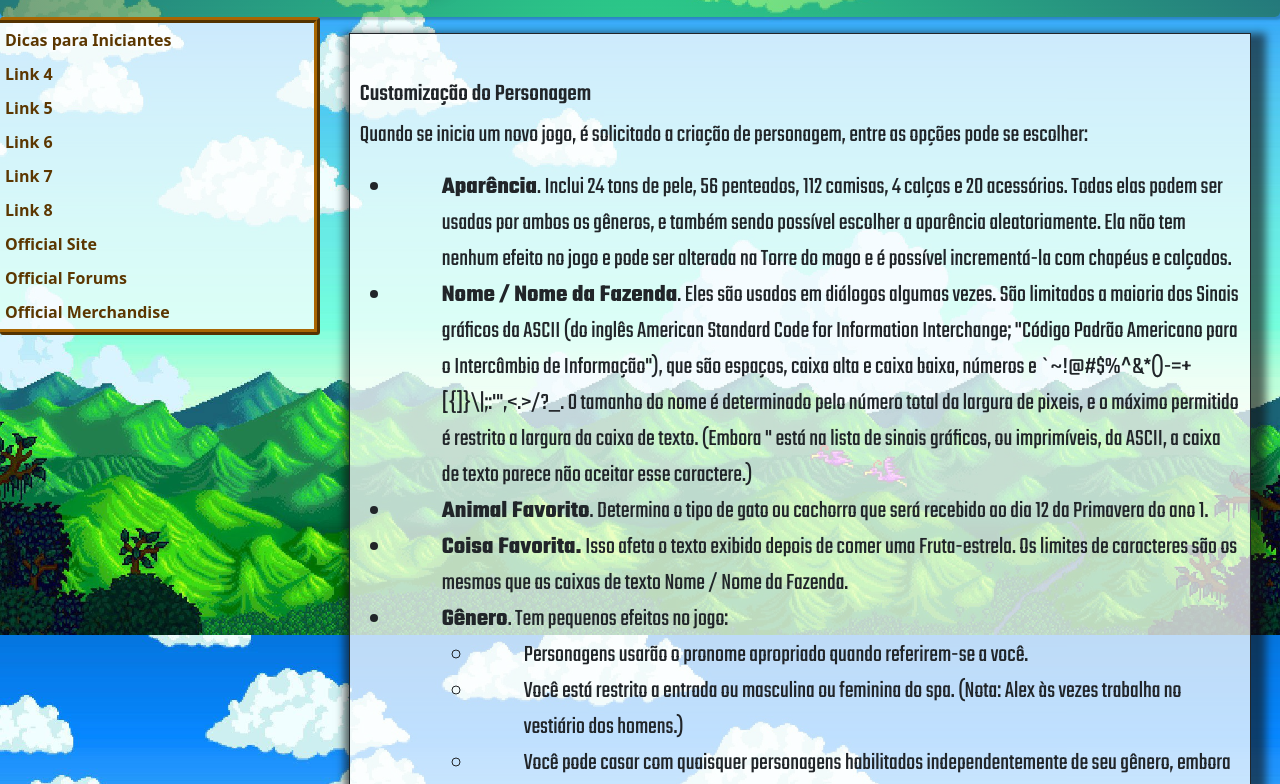
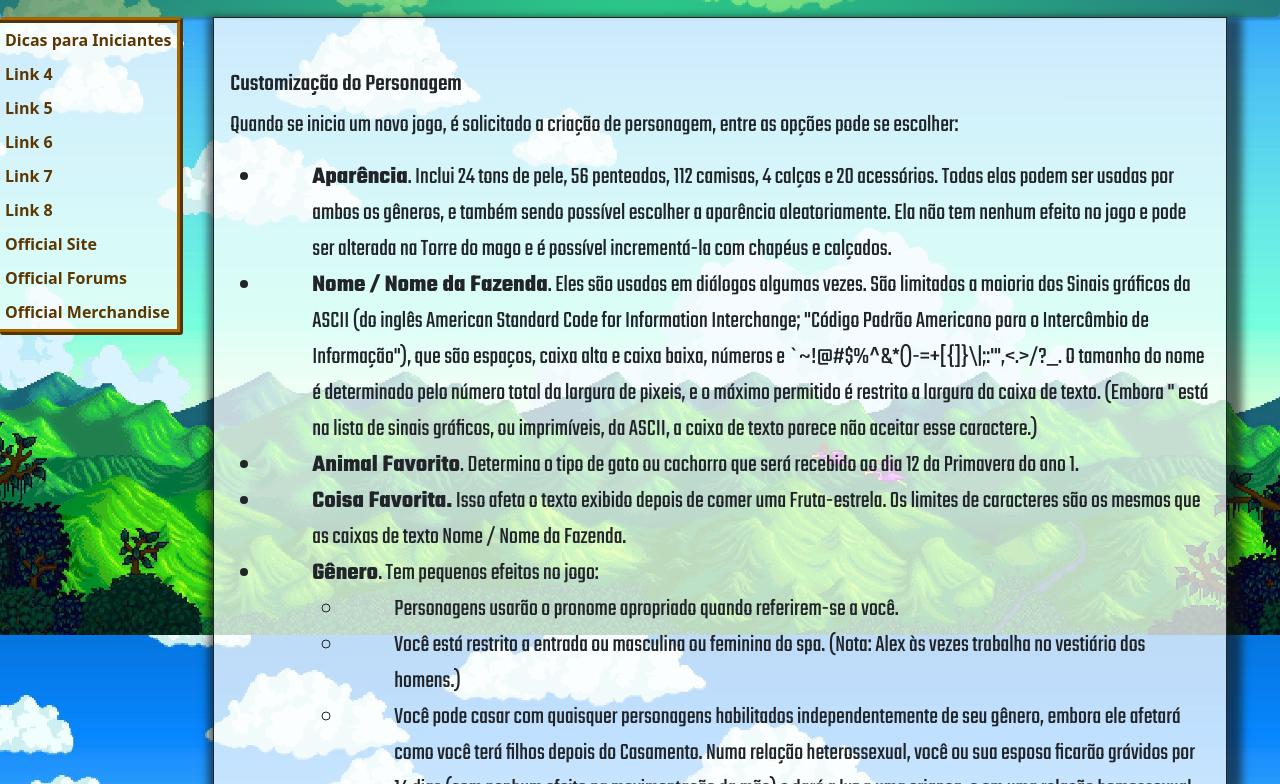
Before and after one commit to wiki-valley/wiki-valley.github.io, a plain HTML site: page guias/tables/oJogador.html in a window 1280 px wide. Shown: the part 165-949 px from the top of the page. Drawn offline with nearby package versions, Linux system fonts and the light colour scheme.

Commit message:
vertical menu changes

```diff
--- a/tables-css/guia-introdução.css
+++ b/tables-css/guia-introdução.css
@@ -34,6 +34,7 @@ header a {
   margin: auto 0;
   transition: ease .3s;
   height: fit-content;
+  width: fit-content;
   background: #ffffffbd;
   border-bottom: #a86603 .4rem ridge;
   border-top: #a86603 .4rem ridge;
@@ -130,7 +131,6 @@ li {
 header {
   border-radius: 5px;
   display: flex;
-  grid-column: 1/9;
   flex-direction: row;
   justify-content: space-between;
   align-items: center;
@@ -147,7 +147,7 @@ header {
 }
 
 .list{
-  display: contents inline;
+  display: inline;
 }
 
 footer {
@@ -187,15 +187,11 @@ footer {
 main {
   background: #ffffffbd;
   padding: 1rem;
-  margin: 1rem;
-  width: 94%;
-  justify-self: center;
-  position: relative;
+  width: 95%;
   text-align: start;
   font-family: 'Teko', sans-serif;
   font-size: x-large;
   border: 1px solid;
-  padding: 10px;
   box-shadow: 5px 10px 8px 10px #1111119d;
 }
 
@@ -210,7 +206,7 @@ main {
 
 .principal {
   display: grid;
-  grid-template-columns: 1fr 3fr;
+  grid-template-columns: 1fr 5fr;
 }
 
 
```
Also changed, not shown: guias/tables/guia-introducao.html (+8 -0 lines).
